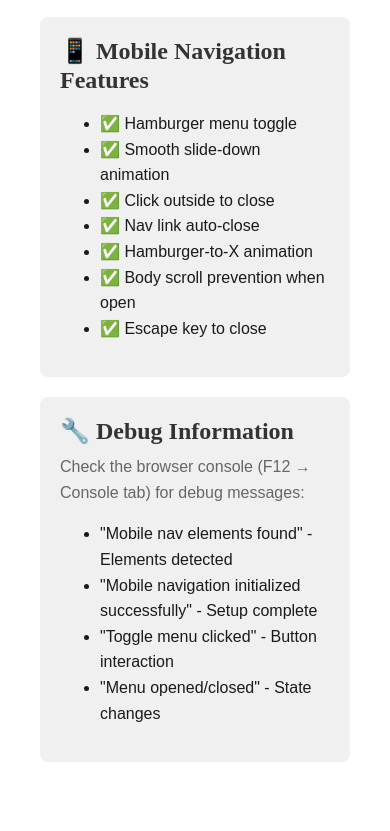
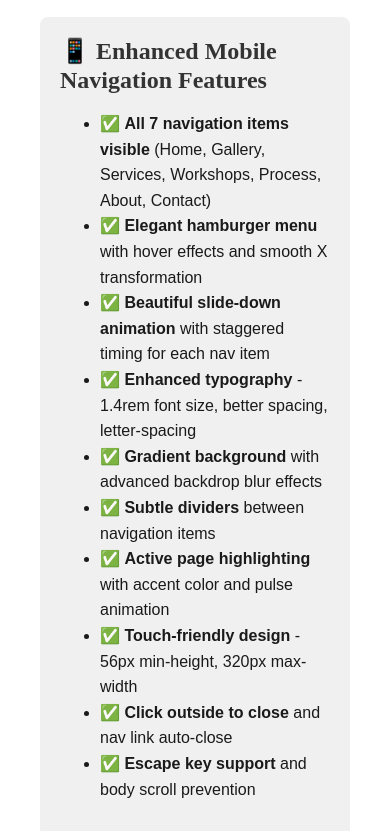
Before and after one commit to bashayernew/salihweb, a plain HTML site: page test-mobile.html in a window 390 px wide. Shown: the part 751-1582 px from the top of the page. Drawn offline with Linux system fonts and the light colour scheme.

Commit message:
Update test page to showcase enhanced mobile navigation features

```diff
--- a/test-mobile.html
+++ b/test-mobile.html
@@ -54,15 +54,18 @@
     </div>
 
     <div class="test-info">
-      <h2>📱 Mobile Navigation Features</h2>
+      <h2>📱 Enhanced Mobile Navigation Features</h2>
       <ul>
-        <li>✅ Hamburger menu toggle</li>
-        <li>✅ Smooth slide-down animation</li>
-        <li>✅ Click outside to close</li>
-        <li>✅ Nav link auto-close</li>
-        <li>✅ Hamburger-to-X animation</li>
-        <li>✅ Body scroll prevention when open</li>
-        <li>✅ Escape key to close</li>
+        <li>✅ <strong>All 7 navigation items visible</strong> (Home, Gallery, Services, Workshops, Process, About, Contact)</li>
+        <li>✅ <strong>Elegant hamburger menu</strong> with hover effects and smooth X transformation</li>
+        <li>✅ <strong>Beautiful slide-down animation</strong> with staggered timing for each nav item</li>
+        <li>✅ <strong>Enhanced typography</strong> - 1.4rem font size, better spacing, letter-spacing</li>
+        <li>✅ <strong>Gradient background</strong> with advanced backdrop blur effects</li>
+        <li>✅ <strong>Subtle dividers</strong> between navigation items</li>
+        <li>✅ <strong>Active page highlighting</strong> with accent color and pulse animation</li>
+        <li>✅ <strong>Touch-friendly design</strong> - 56px min-height, 320px max-width</li>
+        <li>✅ <strong>Click outside to close</strong> and nav link auto-close</li>
+        <li>✅ <strong>Escape key support</strong> and body scroll prevention</li>
       </ul>
     </div>
 
```
